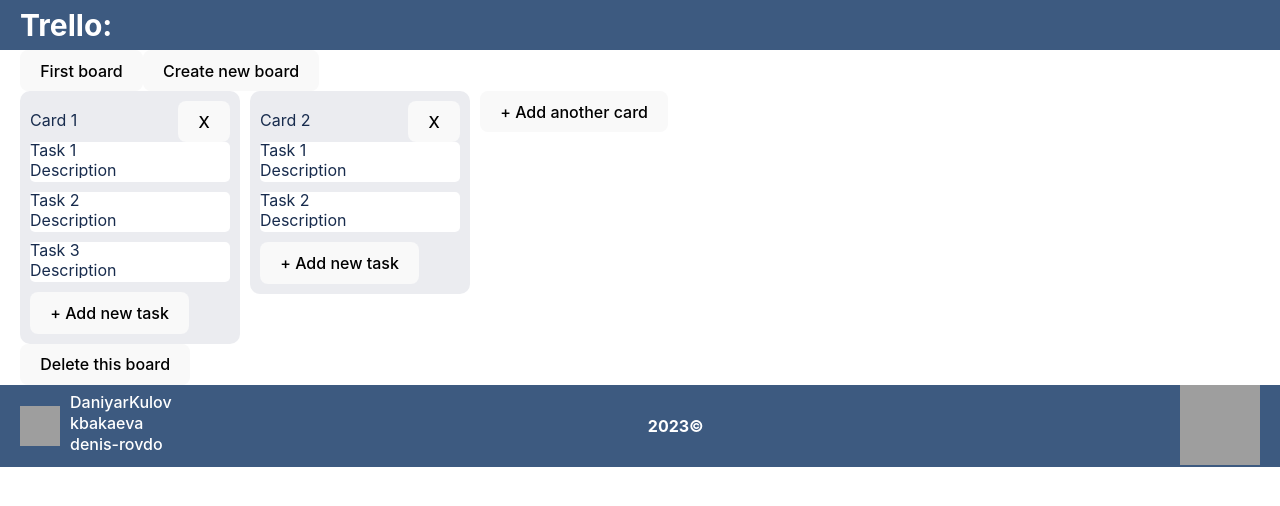
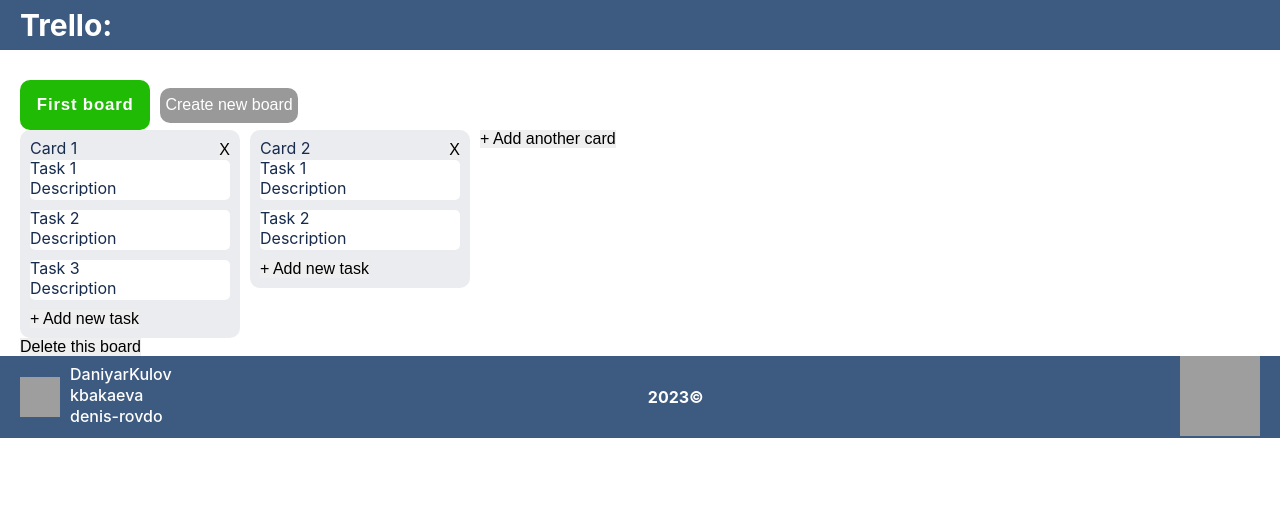
Before and after one commit to DaniyarKulov/RS-Trello, a React (Vite) app in the folder RS-Trello/: page / in a window 1280 px wide. Shown: the top 506 px of the page. Built offline with nearby package versions, Linux system fonts and the light colour scheme; grey boxes are pictures that could not be loaded.

Commit message:
feat: added styles for description card

```diff
--- a/RS-Trello/index.html
+++ b/RS-Trello/index.html
@@ -5,7 +5,6 @@
   <meta charset="UTF-8" />
   <meta name="viewport" content="width=device-width, initial-scale=1.0" />
   <link rel="icon" type="image/svg+xml" href="/logo.svg" />
-  <link rel="stylesheet" href="./src/index.css">
   <title>Trello</title>
 </head>
 
--- a/RS-Trello/src/components/board/BoardList.module.css
+++ b/RS-Trello/src/components/board/BoardList.module.css
@@ -1,6 +1,40 @@
-.app {
-  width: 100%;
-  height: 100vh;
+.board {
   display: flex;
-  flex-direction: column;
+  flex-direction: row;
+  flex-wrap: wrap;
+  align-items: center;
+  margin-top: 30px;
 }
+
+.boardTitle {
+  margin-right: 10px;
+	background-color: #20bc05;
+	border: none;
+	border-radius: 10px;
+	cursor: pointer;
+	color: #fff;
+	font: 600 1.05rem/1 "Nunito", sans-serif;
+	letter-spacing: .05em;
+	overflow: hidden;
+	padding: 0.5em 1em;
+	min-height: 3em;
+	position: relative;
+}
+
+.boardTitle:hover {
+  cursor: pointer;
+  opacity: 0.7;
+}
+
+
+.boardAdd {
+  padding: 0px 5px 0px 5px;
+  color:#fff;
+  background-color: rgba(0, 0, 0, 0.4);
+  border-radius: 10px;
+  height: 35px;
+}
+.boardAdd:hover {
+  cursor: pointer;
+  background-color: rgba(0, 0, 0, 0.8);
+}
--- a/RS-Trello/src/components/board/BoardList.tsx
+++ b/RS-Trello/src/components/board/BoardList.tsx
@@ -1,6 +1,7 @@
 import React, { useState } from 'react';
 import { useTypedSelector } from '../../hooks/reduxHooks';
 import Form from '../form/Form';
+import style from './BoardList.module.css'
 
 interface BoardListProps {
   setActiveBoardId: (activeBoardId: string) => void;
@@ -19,19 +20,21 @@
 
   return (
     <div className="container">
-      {boards.map((board, ind) => (
-        <button type="button" key={ind} onClick={() => handleChooseBoard(ind)}>
-          {board.title}
-        </button>
-      ))
-      }
+      <div className={style.board}>
+        {boards.map((board, ind) => (
+          <button type="button" className={style.boardTitle} key={ind} onClick={() => handleChooseBoard(ind)}>
+            {board.title}
+          </button>
+        ))
+        }
 
         {formOpen ? (
           <Form {...{ setFormOpen }} />
         ) : (
-          <button onClick={addButtonHandler} type="button">Create new board</button>
+          <button className={style.boardAdd} onClick={addButtonHandler} type="button">Create new board</button>
         )}
       </div>
+    </div>
 
   )
 };
--- a/RS-Trello/src/components/edit/Edit.module.css
+++ b/RS-Trello/src/components/edit/Edit.module.css
@@ -1,6 +1,126 @@
-.app {
+.containerDesription {
+  display: flex;
+  justify-content: center;
+  position: absolute;
+  z-index: 1;
+  top: 0;
+  left: 0;
   width: 100%;
-  height: 100vh;
+  height: 100%;
+  background-color: rgba(0, 0, 0, 0.6);
+}
+
+.descriptionCard {
+  margin-top: 70px;
+  width: 768px;
+  padding: 20px 30px;
+  position: absolute;
+  z-index: 10;
+  background-color: #fff;
+  border-radius: 20px;
+}
+
+.header {
+  margin-top: 10px;
+}
+
+.headerText {
+  font-size: 26px;
+  font-weight: 600;
+}
+
+.task {
   display: flex;
-  flex-direction: column;
+  align-content: center;
+  margin-top: 15px;
+  }
+.taskName {
+  margin-top: 2px;
+  font-size: 20px;
+  font-weight: 600;
+  margin-right: 5px;
 }
+
+.taskInput {
+  padding: 5px;
+  border: 1px solid #d9d9d9;
+  border-radius: 5px;
+}
+
+.descriptionHeader {
+  margin-top: 15px;
+}
+
+
+.descriptionText {
+  margin-top: 20px;
+  width: 100%;
+  height: 200px;
+  resize: none;
+  padding: 5px;
+  background-color: #fff;
+  background-image: none;
+  border: 1px solid #d9d9d9;
+  border-radius: 5px;
+}
+
+.cross {
+  position: absolute;
+  top: 30px;
+  right: 20px;
+  width: 24px;
+  height: 24px;
+  opacity: 0.2;
+  cursor: pointer;
+  transition: opacity ease 0.5s;
+  background-color: #fff;
+}
+
+.cross:hover {
+  opacity: 1;
+}
+
+
+.cross::before,
+.cross::after {
+  content: '';
+  position: absolute;
+  top: 10px;
+  display: block;
+  width: 24px;
+  height: 3px;
+  background: #000;
+}
+
+.cross::before {
+  transform: rotate(45deg);
+}
+
+.cross::after {
+  transform: rotate(-45deg);
+}
+
+
+
+
+.btn , .btnUpdate {
+  margin-top: 20px;
+  background: #f34a12;
+  color: #fff;
+  padding: 10px 15px;
+  font-size: 16px;
+  font-weight: 600;
+  border: none;
+  border-radius: 30px;
+  cursor: pointer;
+  transition-duration: 0.4s;
+}
+
+.btn:hover,.btnUpdate:hover {
+  color: #2c2c2c;
+}
+
+.btnUpdate{
+  background-color: #0b9be9;
+  margin-right: 20px;
+}
--- a/RS-Trello/src/components/edit/Edit.tsx
+++ b/RS-Trello/src/components/edit/Edit.tsx
@@ -3,6 +3,7 @@
 import { useTypedDispatch, useTypedSelector } from '../../hooks/reduxHooks';
 import { deleteTask, setModalActive, updateTask } from '../../redux/slices/boardsSlice';
 import { addLog } from '../../redux/slices/loggerSlice';
+import editClases from './Edit.module.css';
 
 
 const Edit: React.FC = () => {
@@ -55,7 +56,7 @@
     setData({ ...data, task: { ...data.task, text: e.target.value } });
   };
 
-  const handleDescriptionChange = (e: ChangeEvent<HTMLInputElement>) => {
+  const handleDescriptionChange = (e: ChangeEvent<HTMLTextAreaElement>) => {
     setData({
       ...data,
       task: { ...data.task, description: e.target.value },
@@ -63,30 +64,37 @@
   };
 
   return (
-    <div>
-      <div>
-        <p>{editingState.task.text}</p>
-        <button onClick={handleCloseButton}>close</button>
+    <div className={editClases.containerDesription}>
+      <div className={editClases.descriptionCard}>
+        <div className={editClases.header}>
+          <div className={editClases.headerText}>{editingState.task.text}</div>
+          <button className={editClases.cross} onClick={handleCloseButton}></button>
         </div>
-      <div>Task name</div>
+        <div className={editClases.task}>
+          <div className={editClases.taskName}>Task name:</div>
           <input
+            placeholder='Write the name of the task'
             type="text"
             value={data.task.text}
             onChange={handleNameChange}
+            className={editClases.taskInput}
           />
-      <div>Task description</div>
-      <input
-        type="text"
+        </div>
+        <div className={editClases.descriptionHeader}>Task description</div>
+        <textarea
+          placeholder='Write a description of the task'
           value={data.task.description}
           onChange={handleDescriptionChange}
+          className={editClases.descriptionText}
         />
         <div>
-        <button onClick={handleUpdate}>
+          <button className={editClases.btnUpdate} onClick={handleUpdate}>
             Update task
           </button>
-        <button onClick={handleDelete}>
+          <button className={editClases.btn} onClick={handleDelete}>
             Delete tasks
           </button>
+        </div>
       </div>
     </div>
   )
--- a/RS-Trello/src/components/form/Form.module.css
+++ b/RS-Trello/src/components/form/Form.module.css
@@ -1,6 +1,22 @@
-.app {
-  width: 100%;
-  height: 100vh;
-  display: flex;
-  flex-direction: column;
+.boardInput {
+  margin-right: 5px;
+  height: 10px;
+  resize: none;
+  padding: 10px;
+  background-color: #fff;
+  background-image: none;
+  border: 1px solid #d9d9d9;
+  border-radius: 5px;
 }
+
+.boardAdd {
+  background:#0b9be9;
+  color: #fff;
+  padding: 10px 15px;
+  font-size: 16px;
+  font-weight: 600;
+  border: none;
+  border-radius: 30px;
+  cursor: pointer;
+  transition-duration: 0.4s;
+}
--- a/RS-Trello/src/components/form/Form.tsx
+++ b/RS-Trello/src/components/form/Form.tsx
@@ -3,6 +3,7 @@
 import { useTypedDispatch } from '../../hooks/reduxHooks';
 import { addBoard } from '../../redux/slices/boardsSlice';
 import { addLog } from '../../redux/slices/loggerSlice';
+import styleForm from './Form.module.css'
 
 interface FormProps {
   setFormOpen: (open: boolean) => void;
@@ -37,15 +38,16 @@
     setText(e.target.value);
   };
   return (
-    <div>
+    <div >
       <input
         type="text"
         autoFocus
         onBlur={handleOnBlur}
         onChange={handleTextChange}
         placeholder="Enter new board name"
+        className={styleForm.boardInput}
       />
-      <button type='button' onMouseDown={handleAddBoard}>Enter</button>
+      <button  className={styleForm.boardAdd} type='button' onMouseDown={handleAddBoard}>Create</button>
     </div>
   )
 };
--- a/RS-Trello/src/index.css
+++ b/RS-Trello/src/index.css
@@ -30,15 +30,15 @@
   line-height: 1.5;
   font-weight: 400;
 
-  color-scheme: light dark;
+  /* color-scheme: light dark;
   color: rgba(255, 255, 255, 0.87);
-  background-color: #242424;
+  background-color: #242424; */
 
-  font-synthesis: none;
+/*   font-synthesis: none;
   text-rendering: optimizeLegibility;
   -webkit-font-smoothing: antialiased;
   -moz-osx-font-smoothing: grayscale;
-  -webkit-text-size-adjust: 100%;
+  -webkit-text-size-adjust: 100%; */
 }
 
 a {
@@ -60,7 +60,7 @@
 } */
 
 
-button {
+/* button {
   border-radius: 8px;
   border: 1px solid transparent;
   padding: 0.6em 1.2em;
@@ -71,8 +71,8 @@
   cursor: pointer;
   transition: border-color 0.25s;
 }
-
-button:hover {
+ */
+/* button:hover {
   border-color: #646cff;
 }
 
@@ -95,7 +95,7 @@
     background-color: #f9f9f9;
   }
 }
-
+ */
 
 .container {
   margin: 0 auto;
```
Lines whose indentation alone changed are shown as unchanged.
